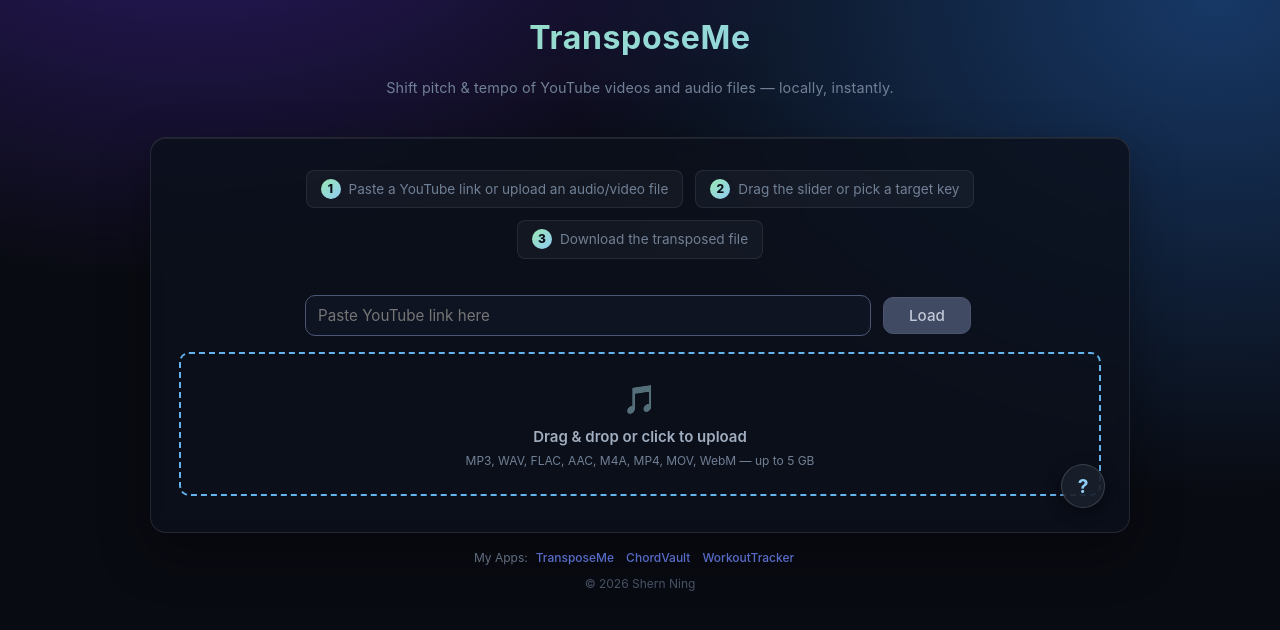
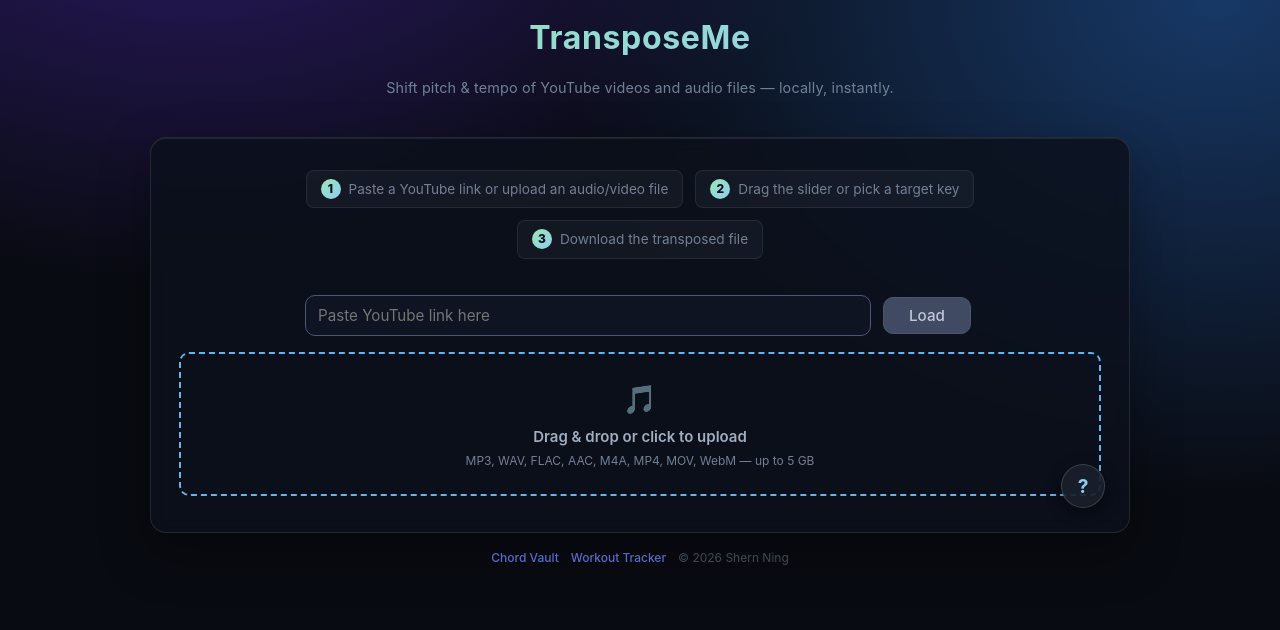
Before and after one commit to ShernNing/transposeme, a React (Vite) app: page / in a window 1280 px wide. Shown: the top 630 px of the page. Built offline with nearby package versions, Linux system fonts and the light colour scheme.

Commit message:
fix: update footer app links and improve formatting

```diff
--- a/src/App.jsx
+++ b/src/App.jsx
@@ -904,12 +904,12 @@
         }}
       >
         <div style={{ marginBottom: 8 }}>
-          <span style={{ color: "#718096", marginRight: 8 }}>My Apps:</span>
+          {/* <span style={{ color: "#718096", marginRight: 8 }}>Apps:</span> */}
           {[
-            { label: "TransposeMe", url: "https://transposeme.vercel.app/" },
-            { label: "ChordVault", url: "https://chordvault-ten.vercel.app/" },
+            // { label: "TransposeMe", url: "https://transposeme.vercel.app/" },
+            { label: "Chord Vault", url: "https://chordvault-ten.vercel.app/" },
             {
-              label: "WorkoutTracker",
+              label: "Workout Tracker",
               url: "https://workouttracker-xi.vercel.app",
             },
           ].map(({ label, url }) => (
@@ -931,8 +931,8 @@
               {label}
             </a>
           ))}
+          &copy; {new Date().getFullYear()} Shern Ning
         </div>
-        &copy; {new Date().getFullYear()} Shern Ning
       </footer>
     </div>
   );
```
